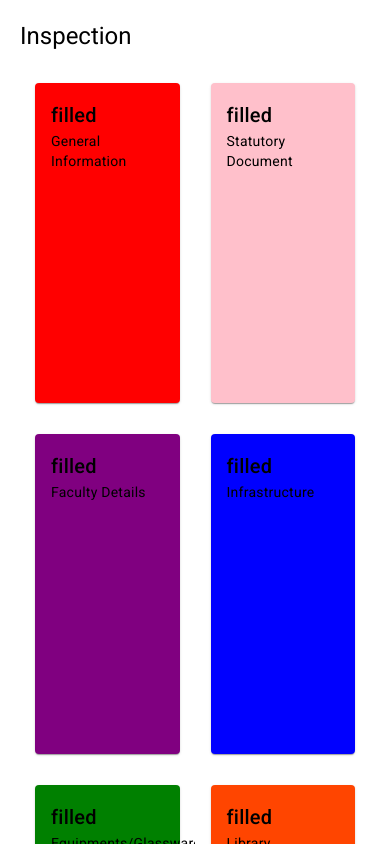
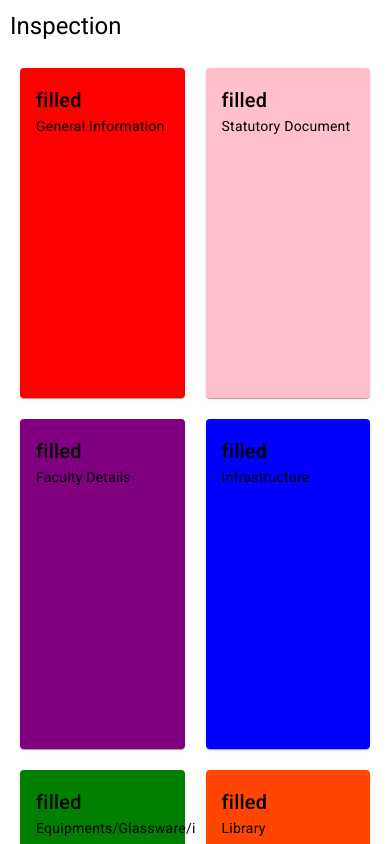
Before and after one commit to Vanshul-Dahiya/splashScreen, an Angular app: page /dashboard in a window 390 px wide. Shown: the top 844 px of the page. Built offline with nearby package versions, Linux system fonts and the light colour scheme.

Commit message:
added media query

```diff
--- a/package.json
+++ b/package.json
@@ -15,6 +15,7 @@
     "@angular/common": "^16.0.0",
     "@angular/compiler": "^16.0.0",
     "@angular/core": "^16.0.0",
+    "@angular/flex-layout": "^15.0.0-beta.42",
     "@angular/forms": "^16.0.0",
     "@angular/material": "^16.1.1",
     "@angular/platform-browser": "^16.0.0",
--- a/src/app/dashboard/dashboard.component.css
+++ b/src/app/dashboard/dashboard.component.css
@@ -36,3 +36,15 @@
 .dashboard-card-content {
   text-align: center;
 }
+@media (max-width: 600px) {
+  .grid-container {
+    margin: 10px;
+  }
+
+  .dashboard-card {
+    top: 10px;
+    left: 10px;
+    right: 10px;
+    bottom: 10px;
+  }
+}
```
Also changed, not shown: 1 other file (tests, documents, lock files or other folders).
